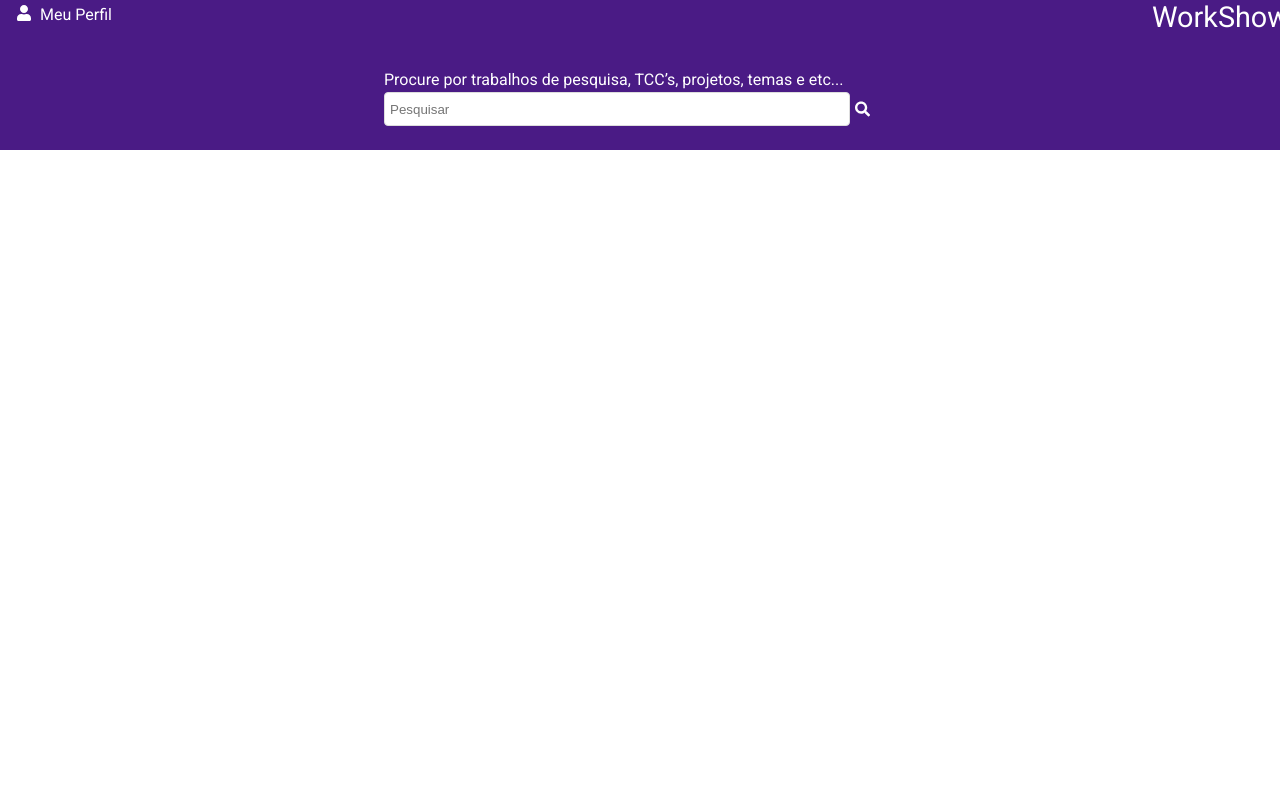
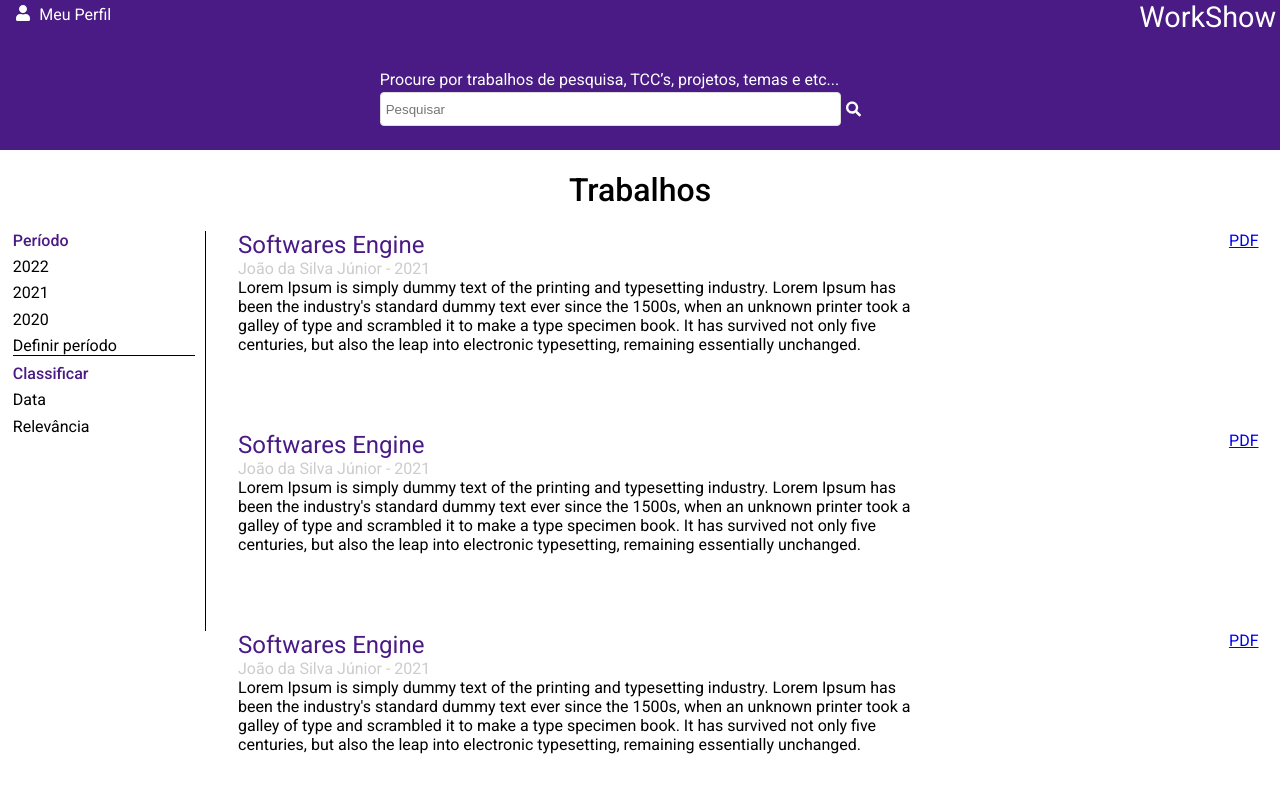
Before and after one commit to Klihsman/TCC, a React (Create React App) app in the folder front-end/: page /search in a window 1280 px wide. Shown: the top 800 px of the page. Built offline with nearby package versions, Linux system fonts and the light colour scheme.

Commit message:
add new search page

```diff
--- a/front-end/src/Components/Utils/Header/headers.scss
+++ b/front-end/src/Components/Utils/Header/headers.scss
@@ -3,7 +3,7 @@
 }
 
 .normal-header-height {
-    height: 150px;
+    min-height: 150px;
 }
 
 .default-normal-header {
@@ -30,6 +30,8 @@
 .system-title-container {
     height: 100%;
     width: 10%;
+
+    margin: 0px 1% 0px 0px;
 
     h3{
         margin: 0;
--- /dev/null
+++ b/front-end/src/Pages/Search/Components/Filter/index.jsx
@@ -0,0 +1,28 @@
+import React from 'react';
+
+import '../styles.scss';
+
+const Filter = () =>{
+    return(
+        <div className='filter-container'>
+            <div className='period-container'>
+                <span className='default-primary-text'>Período</span>
+                <ul className='default-list'>
+                    <li className='margin-bottom-4'>2022</li>
+                    <li className='margin-bottom-4'>2021</li>
+                    <li className='margin-bottom-4'>2020</li>
+                </ul>
+                <a href='www.google.com' className='margin-bottom-4 action-period'>Definir período</a>
+            </div>
+            <div>
+                <span className='default-primary-text'>Classificar</span>
+                <ul className='default-list'>
+                    <li className='margin-bottom-4'>Data</li>
+                    <li className='margin-bottom-4'>Relevância</li>
+                </ul>
+            </div>
+        </div>
+    )
+}
+
+export default Filter;
--- /dev/null
+++ b/front-end/src/Pages/Search/Components/Item/index.jsx
@@ -0,0 +1,22 @@
+import React from 'react';
+
+const Item = () => {
+    return (
+        <div className='item-container flex-container'>
+            <div>
+                <h1 className='item-title'>Softwares Engine</h1>
+                <span className='item-subtitle'>João da Silva Júnior - 2021</span>
+                <p className='item-description'>Lorem Ipsum is simply dummy text of the printing and typesetting industry.
+                    Lorem Ipsum has been the industry's standard dummy text ever since the 1500s,
+                    when an unknown printer took a galley of type and scrambled it to make a type specimen book.
+                    It has survived not only five centuries, but also the leap into electronic typesetting,
+                    remaining essentially unchanged. </p>
+            </div>
+            <div>
+                <a href='www.google.com'>PDF</a>
+            </div>
+        </div>
+    )
+}
+
+export default Item;
--- /dev/null
+++ b/front-end/src/Pages/Search/Components/styles.scss
@@ -0,0 +1,65 @@
+.filter-container {
+    height: 400px;
+    min-width: 15%;
+
+    border-right: 1px solid #000;
+
+    margin-left: 1%;
+}
+
+.period-container {
+    width: 95%;
+
+    border-bottom: 1px solid #000;
+
+    margin: 0px 0px 4% 0px;
+}
+
+.default-list {
+    margin: 4% 0px 4% 0px;
+
+    li {
+        cursor: pointer;
+    }
+}
+
+.action-period {
+    text-decoration: none;
+    cursor: pointer;
+
+    margin: 0 5px 5px 0;
+    color: #000;
+}
+
+.item-list-container {
+    min-height: 100%;
+}
+
+.item-container {
+    height: 200px;
+    width: 95%;
+
+    padding: 0px 0px 0px 3%;
+}
+
+.item-title {
+    color: #4A1B85;
+
+    font-weight: 400;
+    font-size: 24px;
+
+    margin: 0;
+    padding: 0;
+}
+
+.item-subtitle {
+    color: #ccc;
+
+    font-size: 18;
+}
+
+.item-description {
+    margin: 0;
+
+    width: 70%;
+}
--- a/front-end/src/Pages/Search/index.jsx
+++ b/front-end/src/Pages/Search/index.jsx
@@ -1,11 +1,28 @@
 import React from "react";
 
 import { NormalHeader } from "../../Components/Utils/Header";
+import Filter from "./Components/Filter";
+import Item from "./Components/Item";
 
 function Search() {
   return (
-    <div className="height-100vh width-max flex-container">
+    <div className='height-100vh width-max flex-container flex-direction-column'>
       <NormalHeader />
+      <div className='min-height-150'>
+        <h1 className='default-black-title'>Trabalhos</h1>
+        <div className='width-max flex-container height-max'>
+          <Filter></Filter>
+
+          <div className='item-list-container'>
+            <Item></Item>
+            <Item></Item>
+            <Item></Item>
+            <Item></Item>
+            <Item></Item>
+            <Item></Item>
+          </div>
+        </div>
+      </div>
     </div>
   );
 }
--- a/front-end/src/custom.scss
+++ b/front-end/src/custom.scss
@@ -32,6 +32,11 @@
 .height-50vh {
     height: 50vh;
 }
+
+.min-height-150 {
+    min-height: 150px;
+}
+
 .width-max {
     width: 100%;
 }
@@ -136,6 +141,12 @@
     color: #ccc;
 }
 
+.default-primary-text {
+    color: #4a1b85;
+
+    font-weight: 500;
+}
+
 .form-box {
     height: 450px;
     width: 50%;
@@ -202,6 +213,14 @@
     margin-bottom: 4%;
 }
 
+.margin-bottom-6 {
+    margin-bottom: 6%;
+}
+
+.margin-bottom-4 {
+    margin-bottom: 4%;
+}
+
 .margin-button-container {
     margin-top: 6%;
 }
--- a/front-end/src/index.css
+++ b/front-end/src/index.css
@@ -6,3 +6,10 @@ body {
 
     font-family: "Roboto", sans-serif;
 }
+
+ul {
+    list-style: none;
+
+    margin: 0;
+    padding: 0;
+}
```
